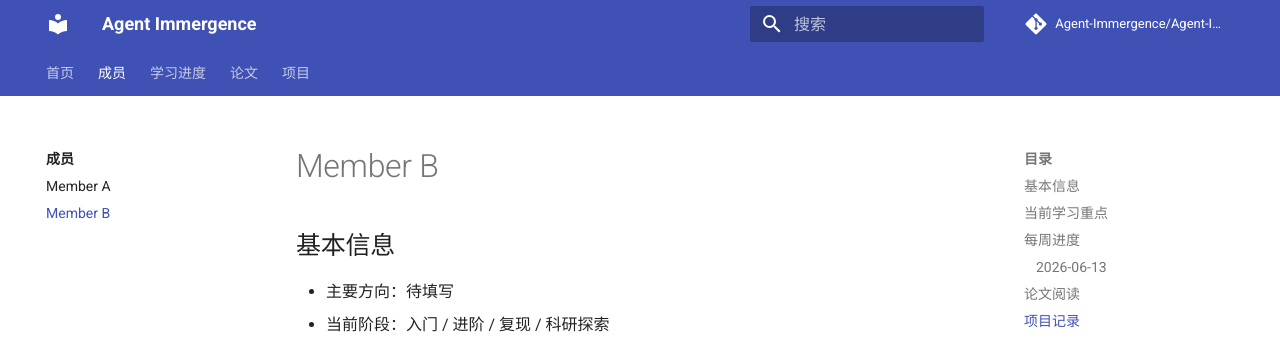
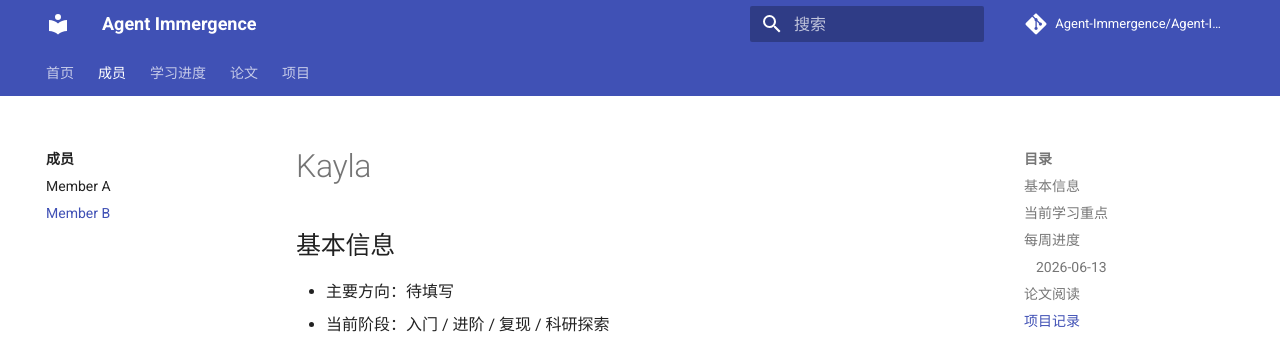
Before and after one commit to Agent-Immergence/Agent-Immergence.github.io, an MkDocs documentation site: the page built from docs/members/member-b.md, in a window 1280 px wide and 1356 px high. Shown: the top 343 px of the window. Built offline with MkDocs 1.6.1 and Material for MkDocs 9.7.7, drawn with Linux system fonts in a browser that asks for light colours; comment, search, counter and statistics services are not loaded.

Commit message:
Update member-b.md

```diff
--- a/docs/members/member-b.md
+++ b/docs/members/member-b.md
@@ -1,4 +1,4 @@
-# Member B
+# Kayla
 
 ## 基本信息
 
```
